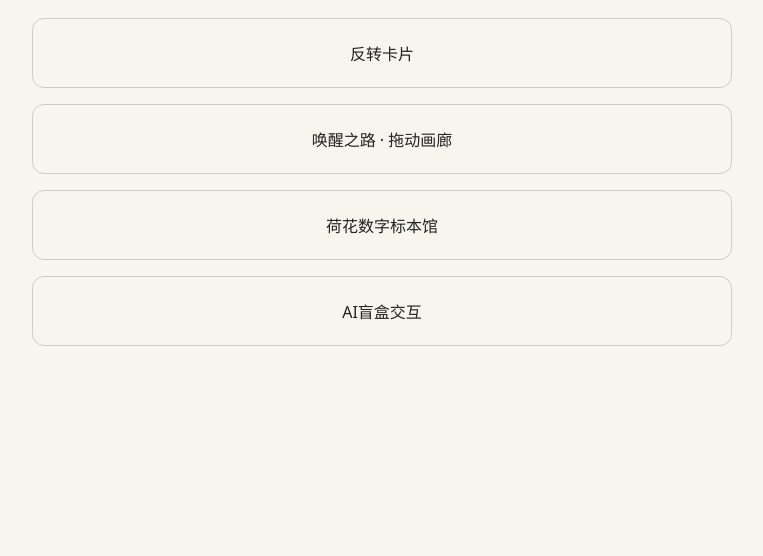
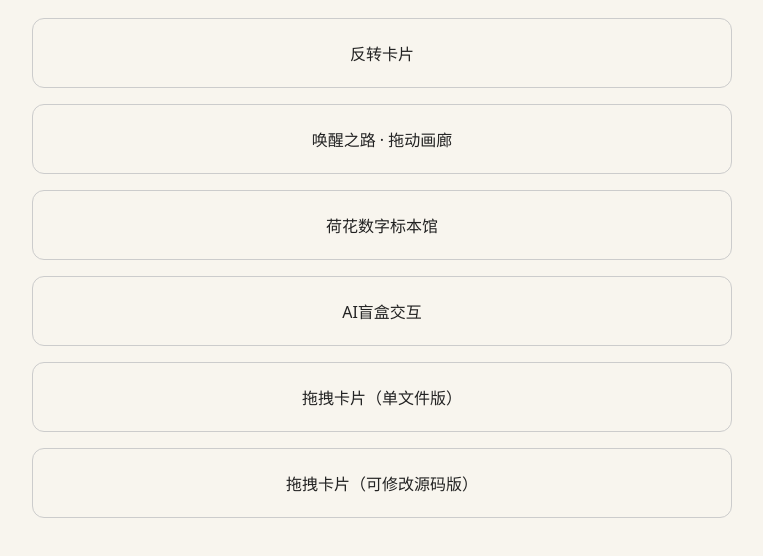
Before and after one commit to luluc0819-bot/luluc0819-bot.github.io, a plain HTML site: page index.html in a window 1280 px wide. Shown: the part 108-664 px from the top of the page, without its empty margins (258-1021 px from the left). Drawn offline with Linux system fonts and the light colour scheme.

Commit message:
Add files via upload

```diff
--- a/index.html
+++ b/index.html
@@ -29,6 +29,8 @@
     <a class="item" href="Wake the road. — Drag Gallery.html">唤醒之路 · 拖动画廊</a>
     <a class="item" href="荷花数字标本馆 · Lotus Digital Herbarium.html">荷花数字标本馆</a>
     <a class="item" href="blindbox-light.html">AI盲盒交互</a>
+    <a class="item" href="drag-gallery-standalone.html">拖拽卡片（单文件版）</a>
+    <a class="item" href="drag-gallery-source/drag-gallery/">拖拽卡片（可修改源码版）</a>
 </div>
 </body>
 </html>
```
